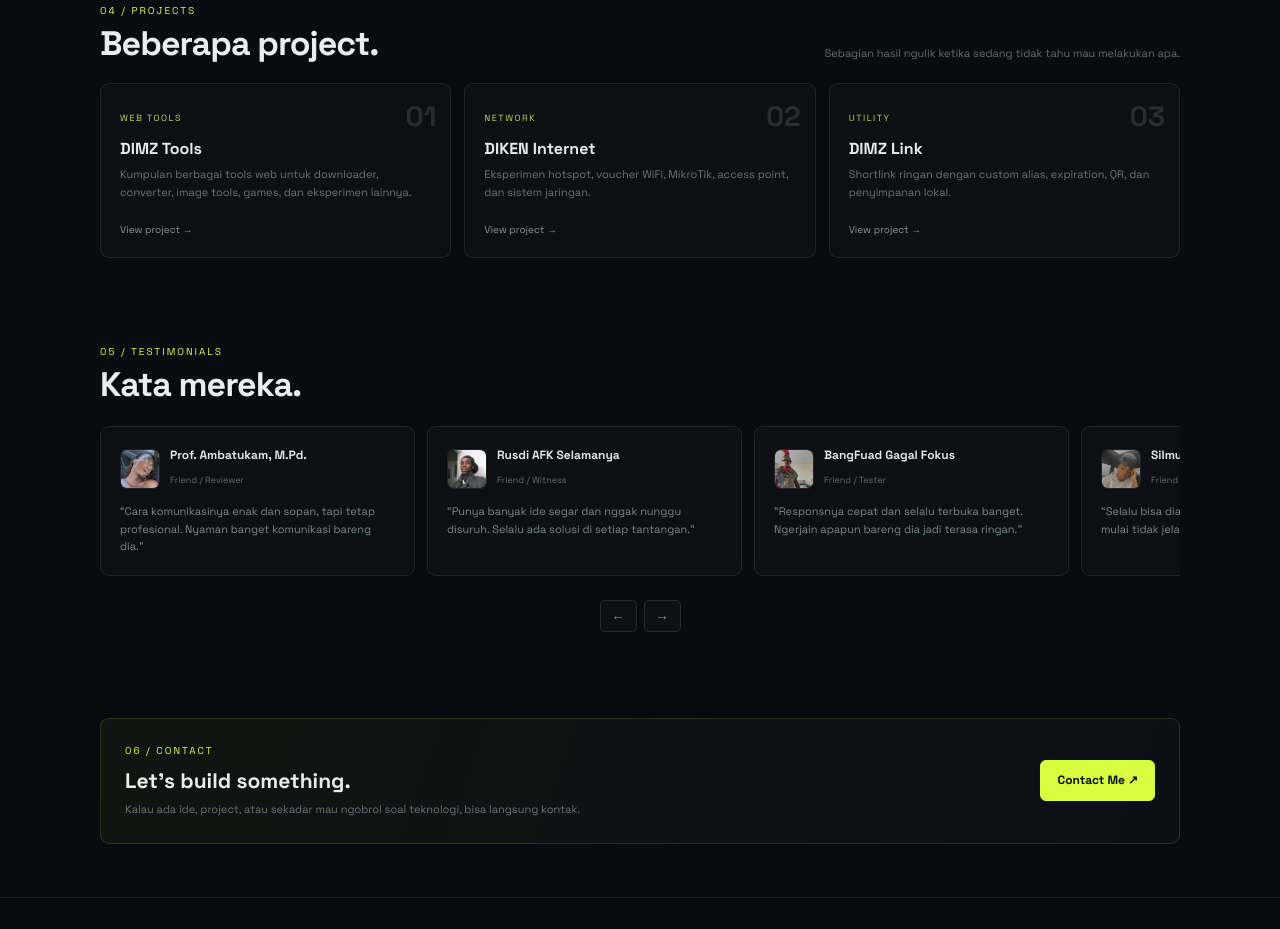
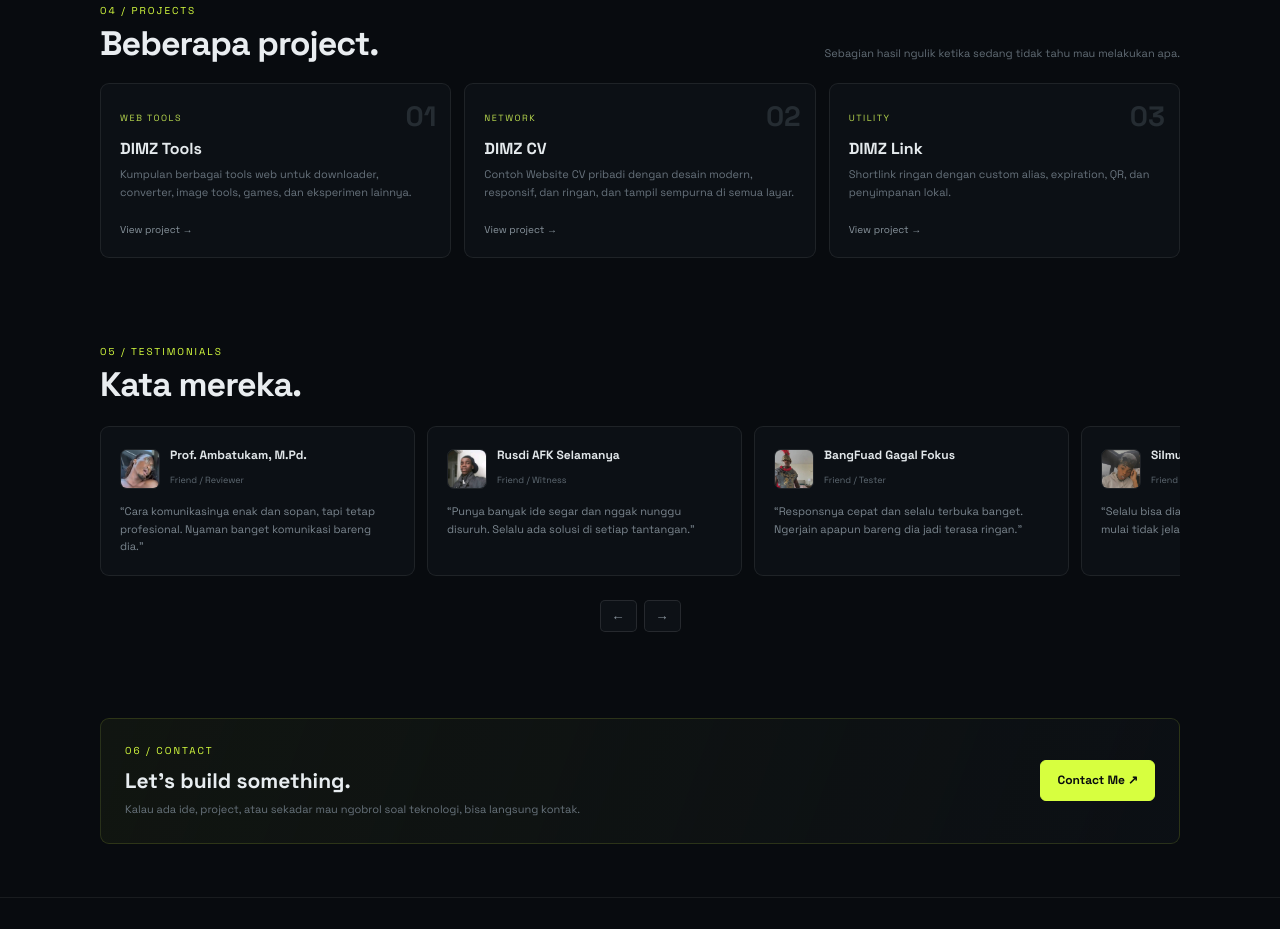
Before and after one commit to dimasmpp130/dimz-porto, a plain HTML site: page index.html in a window 1280 px wide. Shown: the part 1854-2783 px from the top of the page. Drawn offline with Linux system fonts and the light colour scheme.

Commit message:
Update index.html

```diff
--- a/index.html
+++ b/index.html
@@ -263,10 +263,9 @@
             <span class="project-number">02</span>
             <div>
               <span class="project-tag">NETWORK</span>
-              <h3>DIKEN Internet</h3>
+              <h3>DIMZ CV</h3>
               <p>
-                Eksperimen hotspot, voucher WiFi, MikroTik, access point, dan
-                sistem jaringan.
+                Contoh Website CV pribadi dengan desain modern, responsif, dan ringan, dan tampil sempurna di semua layar.
               </p>
             </div>
             <a href="#" class="project-link"> View project → </a>
```
